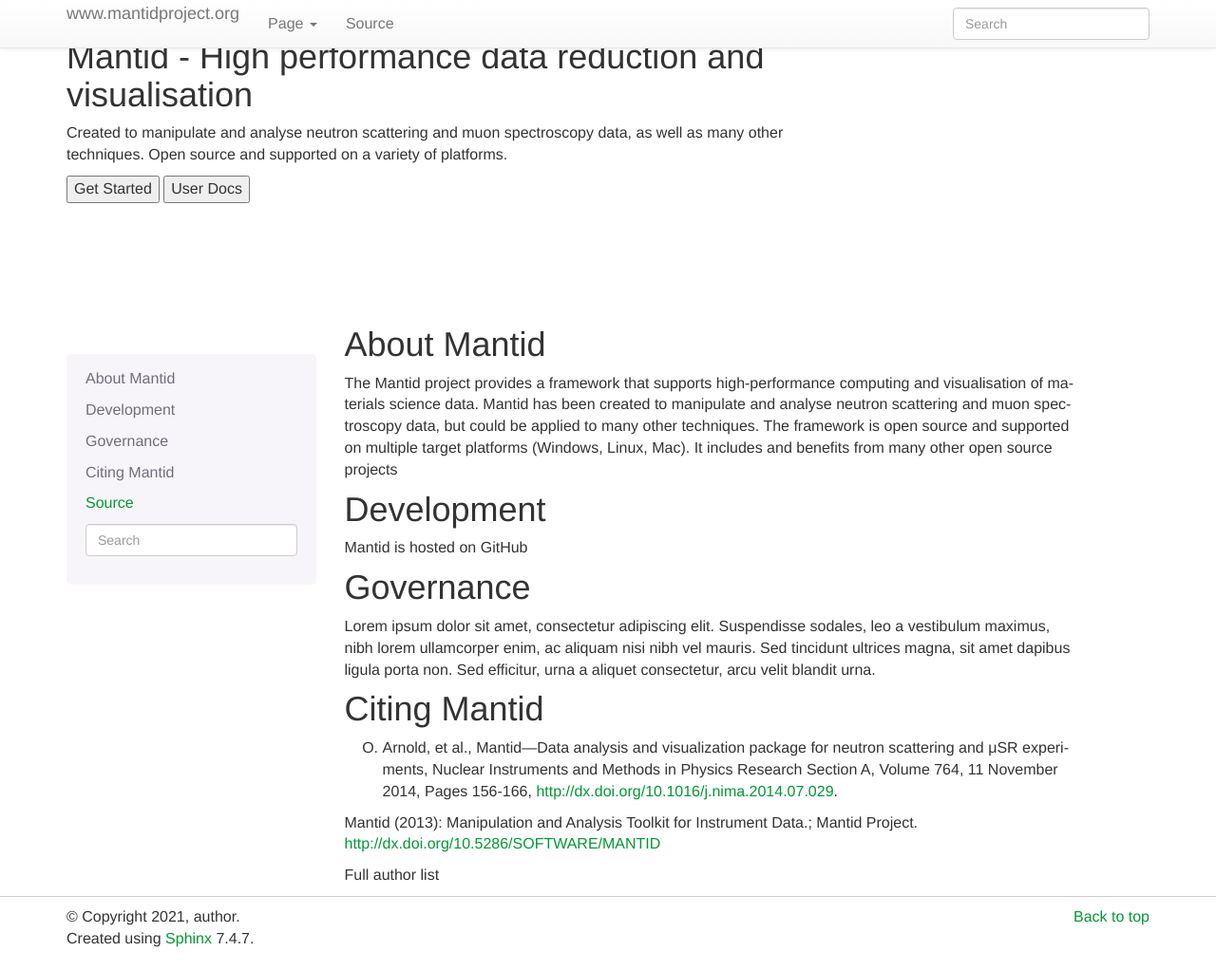
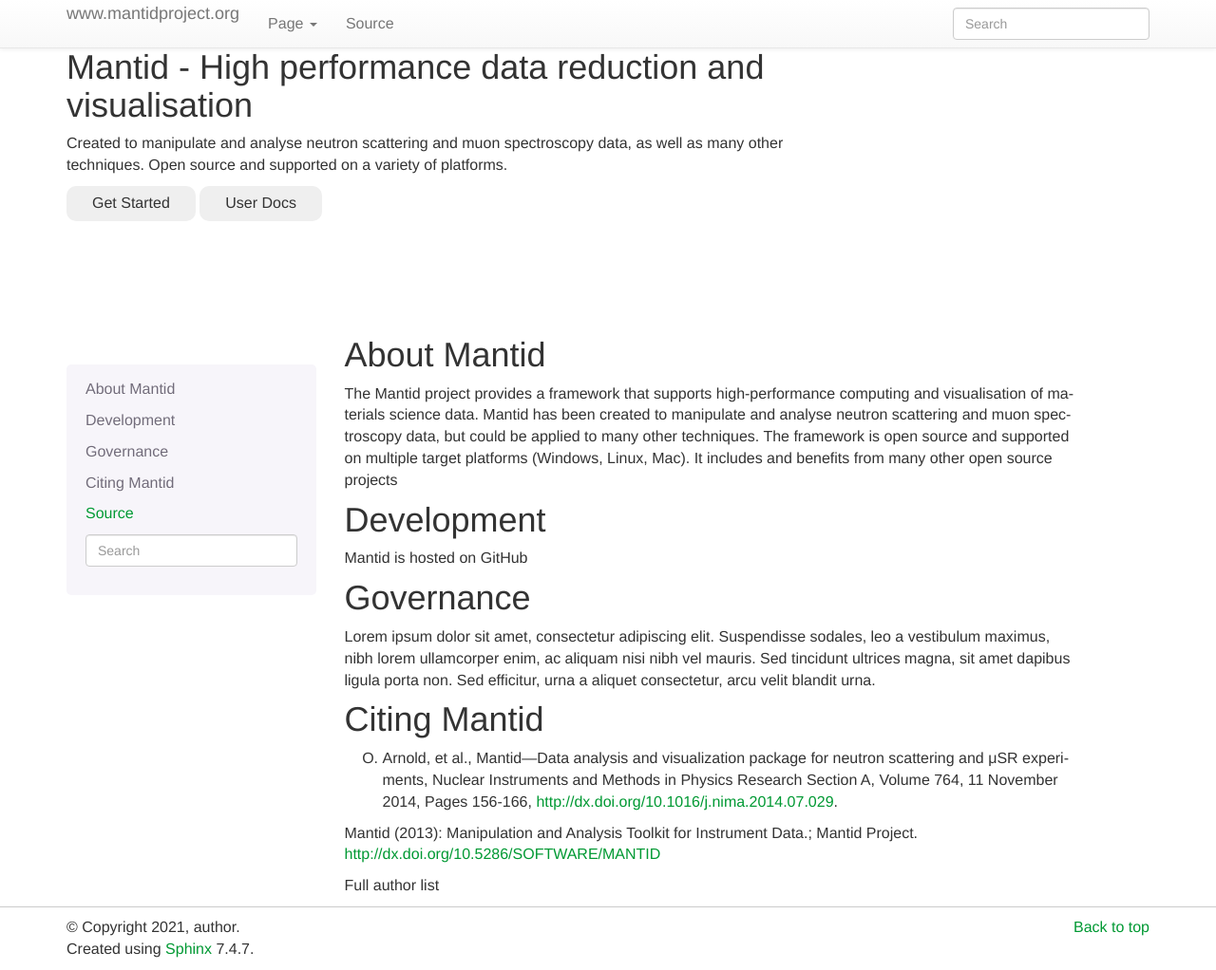
Before and after one commit to mantidproject/www.mantidproject.org, a Sphinx documentation site: the page built from source/index.rst, in a window 1280 px wide and 1022 px high. Shown: the whole window at 95% size. Built offline with Sphinx 7.4.7, drawn with Linux system fonts in a browser that asks for light colours.

Commit message:
Restructure static directory

```diff
--- a/source/_static/custom.css
+++ b/source/_static/css/custom.css
@@ -1,6 +1,14 @@
 /*-------------------- $GENERAL --------------------*/
 
 #table-of-contents { border: none; }
+
+.flex {
+  display: flex;
+}
+
+.items-center {
+  align-items: center;
+}
 
 /*-------------------- $NAV --------------------*/
 
@@ -18,9 +26,23 @@ a:hover {
   text-decoration: underline;
 }
 
+button {
+  border-color: transparent;
+  border-radius: 10px;
+  padding: 5px 25px;
+}
+
+button.green {
+  background-color: #009933;
+  color: white;
+}
+
 /*-------------------- $SPACING --------------------*/
 
-body { font-size: 1.6em; } /* 16px */
+body {
+  font-size: 1.6em;
+  padding-top: 51px;
+} /* 16px */
 
 h1{
   margin-top: 0;
@@ -86,6 +108,12 @@ td, th {
   text-align: left;
 }
 
+/*-------------------- $INDEX-PAGE --------------------*/
+
+#title-banner {
+  padding: 20px 0px;
+}
+
 /*-------------------- $SPHINX-OVERRIDES --------------------*/
 
 .warning { overflow: hidden; }
--- a/source/conf.py
+++ b/source/conf.py
@@ -179,4 +179,4 @@ epub_title = project
 epub_exclude_files = ['search.html']
 
 def setup(app):
-    app.add_stylesheet("custom.css")
+    app.add_stylesheet("css/custom.css")
```
